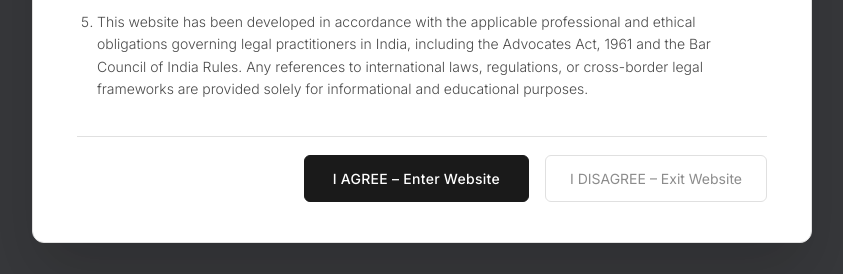
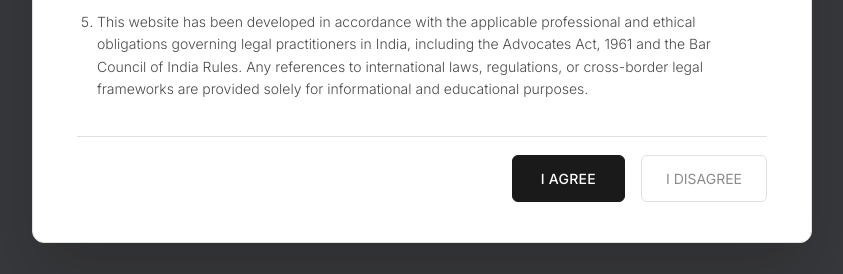
Before and after one commit to DevanshBamrara/startupindia.law, a website built with Vite: page index.html in a window 1280 px wide. Shown: the part 509-783 px from the top of the page, without its empty margins (218-1061 px from the left). Built offline with nearby package versions, Linux system fonts and the light colour scheme.

Commit message:
Update disclaimer buttons to I AGREE and I DISAGREE

```diff
--- a/index.html
+++ b/index.html
@@ -97,10 +97,10 @@
 
       <div class="disclaimer-footer-actions">
         <button type="button" class="btn-disclaimer-agree" id="btnDisclaimerAgree">
-          I AGREE &ndash; Enter Website
+          I AGREE
         </button>
         <button type="button" class="btn-disclaimer-disagree" id="btnDisclaimerDisagree">
-          I DISAGREE &ndash; Exit Website
+          I DISAGREE
         </button>
       </div>
     </div>
```
